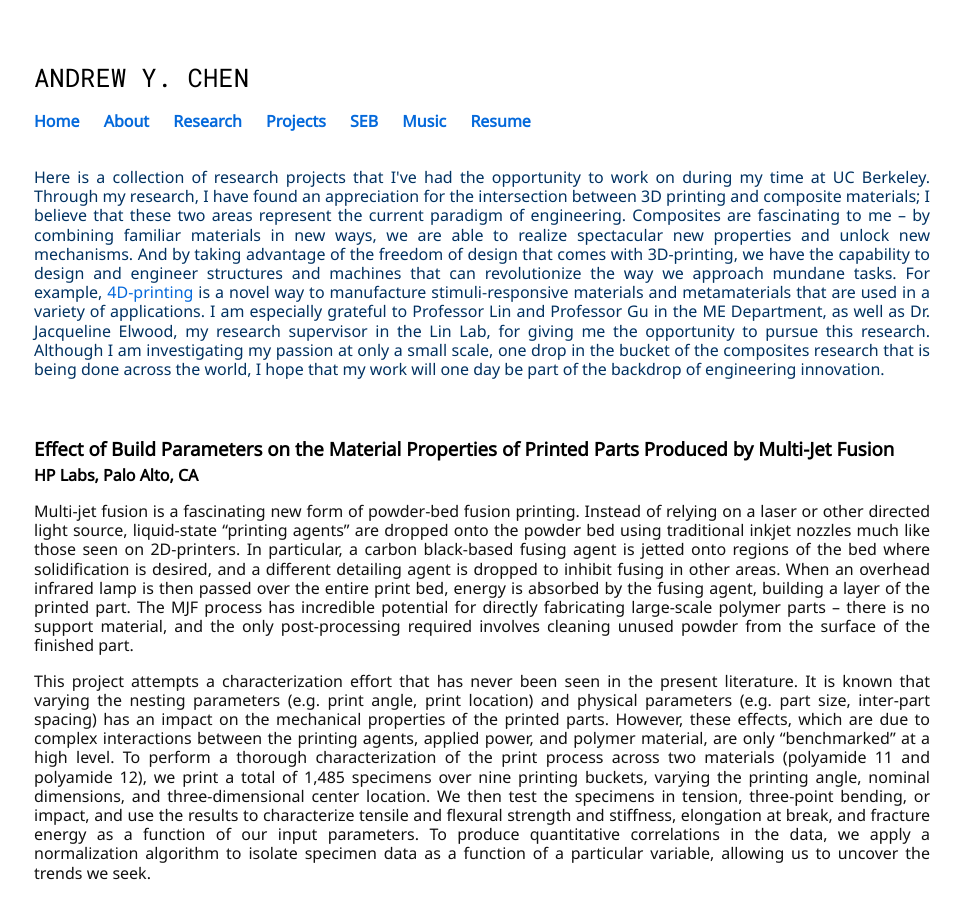
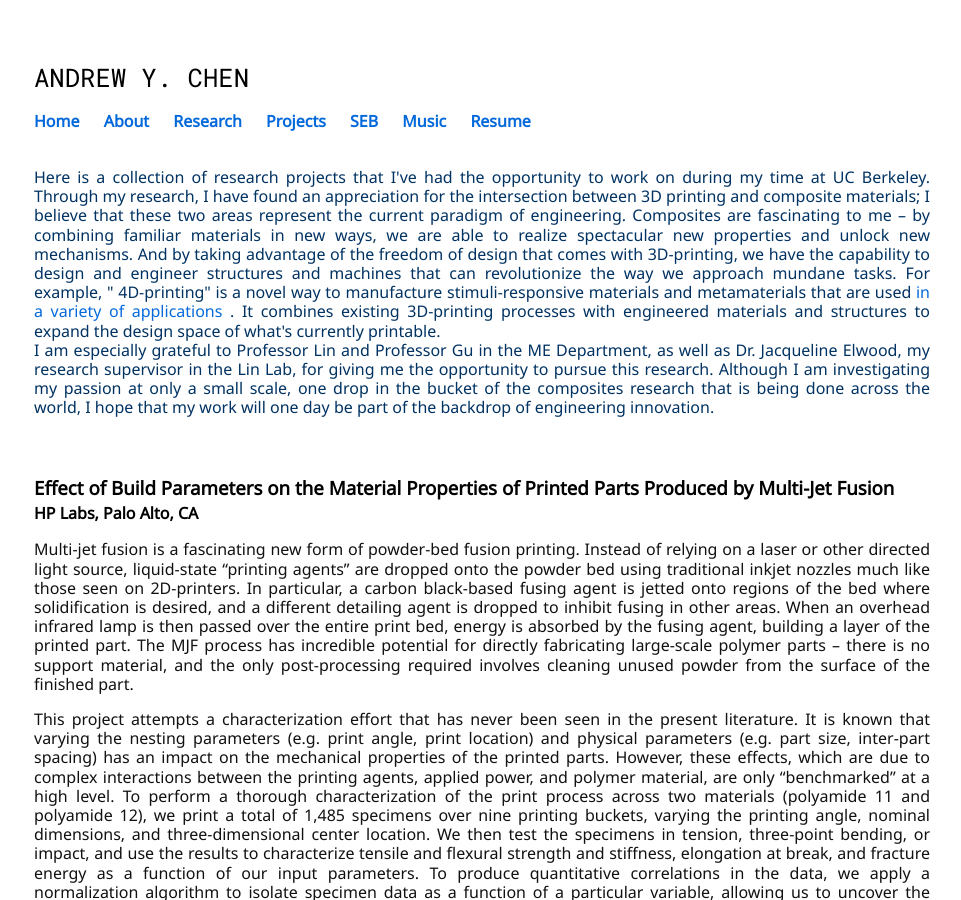
Before and after one commit to carbonheliumnitrogen/carbonheliumnitrogen.github.io, a Jekyll site: the page built from projects.html, in a window 1280 px wide and 900 px high. Shown: the whole window, without its empty margins (158-1119 px from the left). Built offline with Jekyll 4.4.1, drawn with Linux system fonts in a browser that asks for light colours; some of the changed text lies outside the part shown.

Commit message:
Update projects.html

```diff
--- a/projects.html
+++ b/projects.html
@@ -43,7 +43,7 @@
 </style>
 </head>
 <div>
-	<p id="headerone" class="bottom-one"> Here is a collection of research projects that I've had the opportunity to work on during my time at UC Berkeley. Through my research, I have found an appreciation for the intersection between 3D printing and composite materials; I believe that these two areas represent the current paradigm of engineering. Composites are fascinating to me – by combining familiar materials in new ways, we are able to realize spectacular new properties and unlock new mechanisms. And by taking advantage of the freedom of design that comes with 3D-printing, we have the capability to design and engineer structures and machines that can revolutionize the way we approach mundane tasks. For example, <a href=” https://doi.org/10.1002/aisy.202100019”> 4D-printing </a> is a novel way to manufacture stimuli-responsive materials and metamaterials that are used in a variety of applications.
+	<p id="headerone" class="bottom-one"> Here is a collection of research projects that I've had the opportunity to work on during my time at UC Berkeley. Through my research, I have found an appreciation for the intersection between 3D printing and composite materials; I believe that these two areas represent the current paradigm of engineering. Composites are fascinating to me – by combining familiar materials in new ways, we are able to realize spectacular new properties and unlock new mechanisms. And by taking advantage of the freedom of design that comes with 3D-printing, we have the capability to design and engineer structures and machines that can revolutionize the way we approach mundane tasks. For example, " 4D-printing" is a novel way to manufacture stimuli-responsive materials and metamaterials that are used <a href=” https://doi.org/10.1002/aisy.202100019”>  in a variety of applications </a>. It combines existing 3D-printing processes with engineered materials and structures to expand the design space of what's currently printable. <br>
 
 I am especially grateful to Professor Lin and Professor Gu in the ME Department, as well as Dr. Jacqueline Elwood, my research supervisor in the Lin Lab, for giving me the opportunity to pursue this research. Although I am investigating my passion at only a small scale, one drop in the bucket of the composites research that is being done across the world, I hope that my work will one day be part of the backdrop of engineering innovation.
 <br> <br></p>
@@ -63,6 +63,10 @@
     		<img class="columntwo" src="Poster_Fig_2.png" style="width:70%">
 		<figcaption class="bottom-three"> Angle-based normalized material properties for polyamide (PA)-12, demonstrating the trends obtained from the printed specimens.
 </figcaption>
+	</figure>
+		<figure>
+    		<img class="columntwo" src="1c.png" style="width:70%">
+		<figcaption class="bottom-three"> Nominal thickness-based material properties for PA-12 and PA-11. Across both materials, the ultimate tensile strength, elastic modulus, and elongation at break increase with increasing nominal thickness. </figcaption>
 	</figure>
 </div>
 
```
